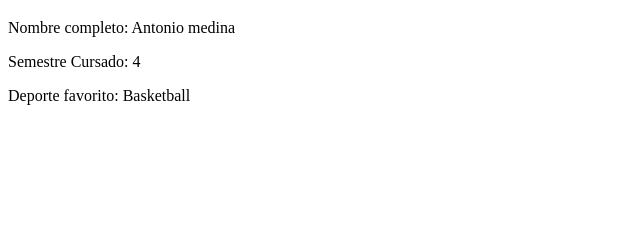
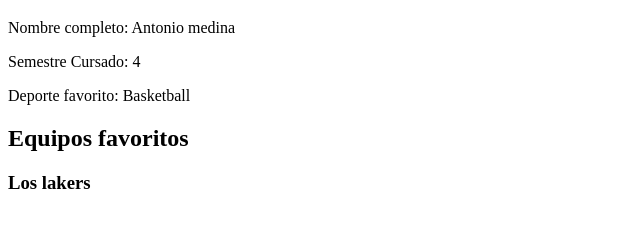
Before and after one commit to antovals/RUBRICA-BP, a plain HTML site: page index.html in a window 1280 px wide. Shown: the part 61-288 px from the top of the page, without its empty margins (0-640 px from the left). Drawn offline with Linux system fonts and the light colour scheme.

Commit message:
commit six

```diff
--- a/index.html
+++ b/index.html
@@ -11,5 +11,8 @@
     <p>Nombre completo: Antonio medina</p>
     <p>Semestre Cursado: 4</p>
     <p>Deporte favorito: Basketball</p>
+    <h2>Equipos favoritos</h2>
+    <h3>Los lakers</h3>
+
 </body>
 </html>
```
